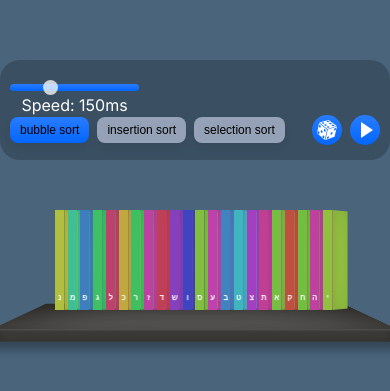
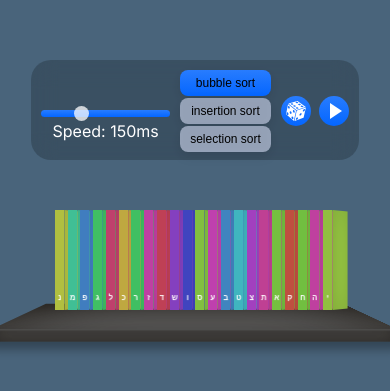
Before and after one commit to Shalev1104/bookshelf-algorithm-visualizer, a Next.js app: page / in a window 390 px wide. Shown: the part 187-578 px from the top of the page. Built offline with nearby package versions, Linux system fonts and the light colour scheme.

Commit message:
fixed some design issues regarding sizes

```diff
--- a/src/app/components/Book/book.module.scss
+++ b/src/app/components/Book/book.module.scss
@@ -40,7 +40,7 @@
   }
 }
 
-@media screen and (max-width: 600px) {
+@media screen and (max-width: 700px) {
   .book-item {
     padding: 0 0.4em;
 
--- a/src/app/components/BookList/book-list.module.scss
+++ b/src/app/components/BookList/book-list.module.scss
@@ -5,7 +5,7 @@
   margin: 0 5em;
 }
 
-@media screen and (max-width: 600px) {
+@media screen and (max-width: 700px) {
   .books {
     margin: 0 2em;
   }
--- a/src/app/components/BookshelfSettings/AlgorithmSelection/algorithm-selection.module.scss
+++ b/src/app/components/BookshelfSettings/AlgorithmSelection/algorithm-selection.module.scss
@@ -22,3 +22,10 @@
     }
   }
 }
+
+@media screen and (max-width: 700px) {
+  .algorithm-selection {
+    display: grid;
+    gap: 2px;
+  }
+}
--- a/src/app/components/BookshelfSettings/Controller/controller.module.scss
+++ b/src/app/components/BookshelfSettings/Controller/controller.module.scss
@@ -10,6 +10,7 @@
     position: relative;
     cursor: pointer;
     border: none;
+    color: white;
   }
   .container:disabled {
     cursor: not-allowed;
--- a/src/app/components/BookshelfSettings/bookshelf-settings.module.scss
+++ b/src/app/components/BookshelfSettings/bookshelf-settings.module.scss
@@ -1,8 +1,4 @@
 .bookshelf-settings {
-  display: flex;
-  align-items: center;
-  justify-content: center;
-  width: 100%;
   height: 100px;
   gap: 10px;
   display: flex;
```
